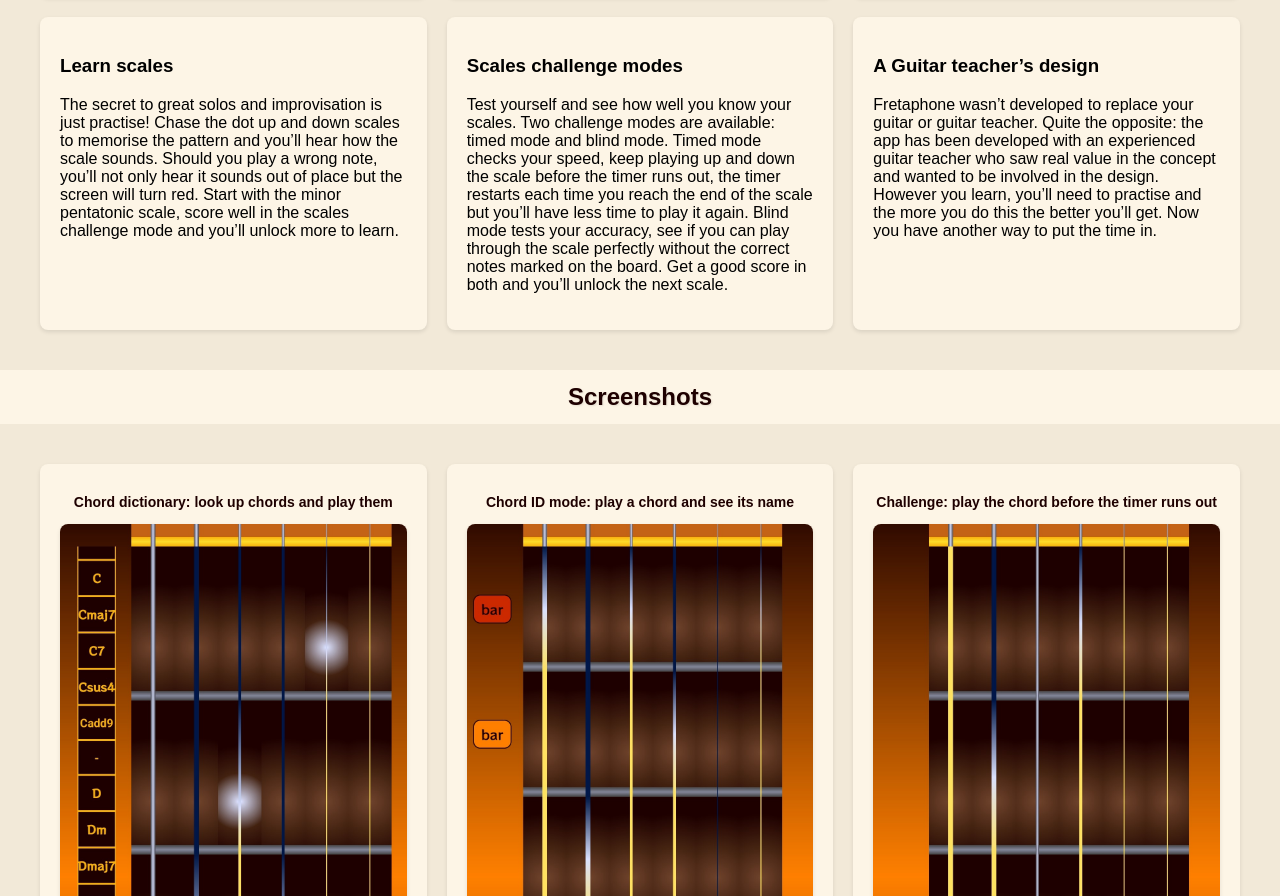
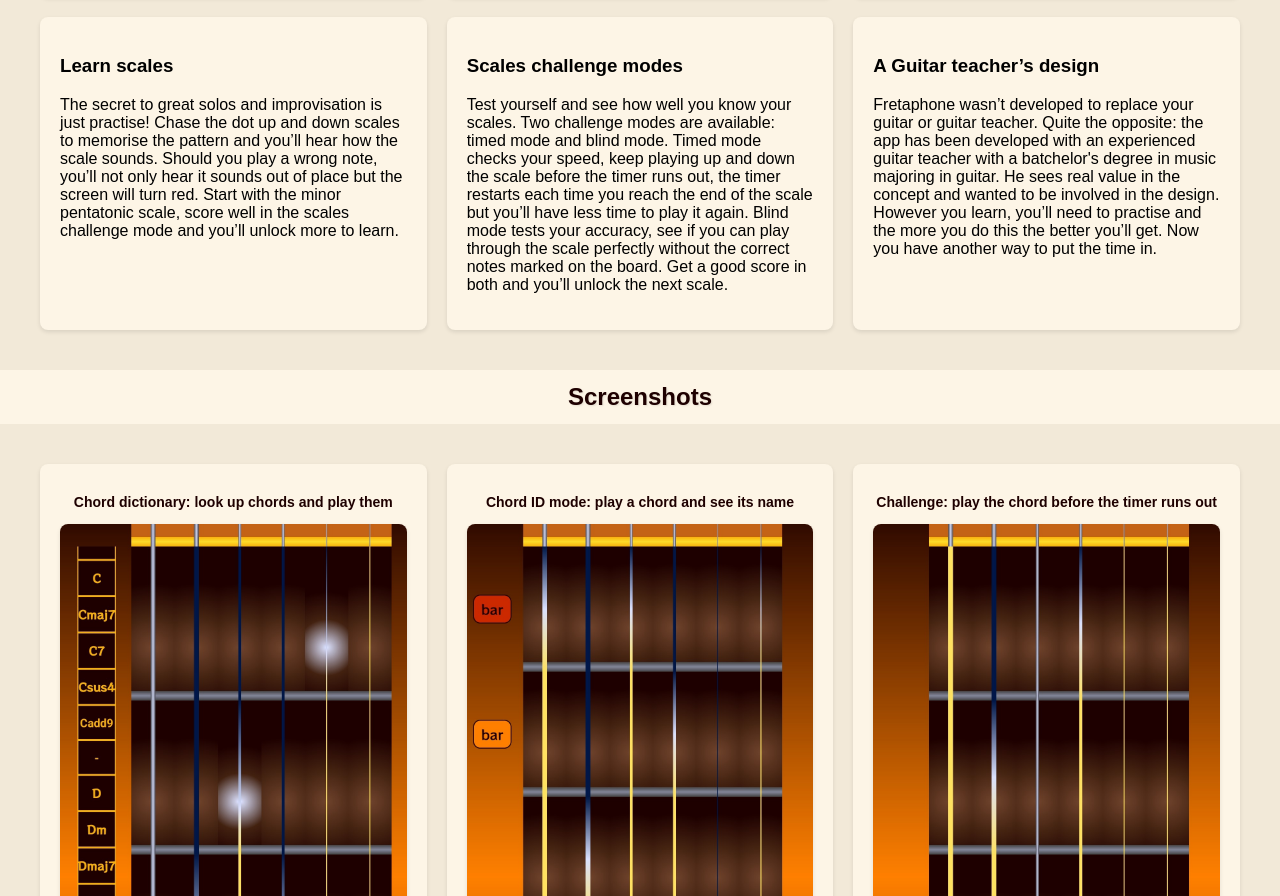
Before and after one commit to gesd/gesd.github.io, a plain HTML site: page fretaphone.html in a window 1280 px wide. Shown: the part 1260-2156 px from the top of the page. Drawn offline with Linux system fonts and the light colour scheme.

Commit message:
slight wording changes

```diff
--- a/fretaphone.html
+++ b/fretaphone.html
@@ -102,7 +102,7 @@
         <div class="text-column">
             <h3>A Guitar teacher’s design</h3>
             <p>Fretaphone wasn’t developed to replace your guitar or guitar teacher. Quite the opposite: the app has
-                been developed with an experienced guitar teacher who saw real value in the concept and wanted to be
+                been developed with an experienced guitar teacher with a batchelor's degree in music majoring in guitar.  He sees real value in the concept and wanted to be
                 involved in the design. However you learn, you’ll need to practise and the more you do this the
                 better you’ll get. Now you have another way to put the time in.</p>
         </div>
```
